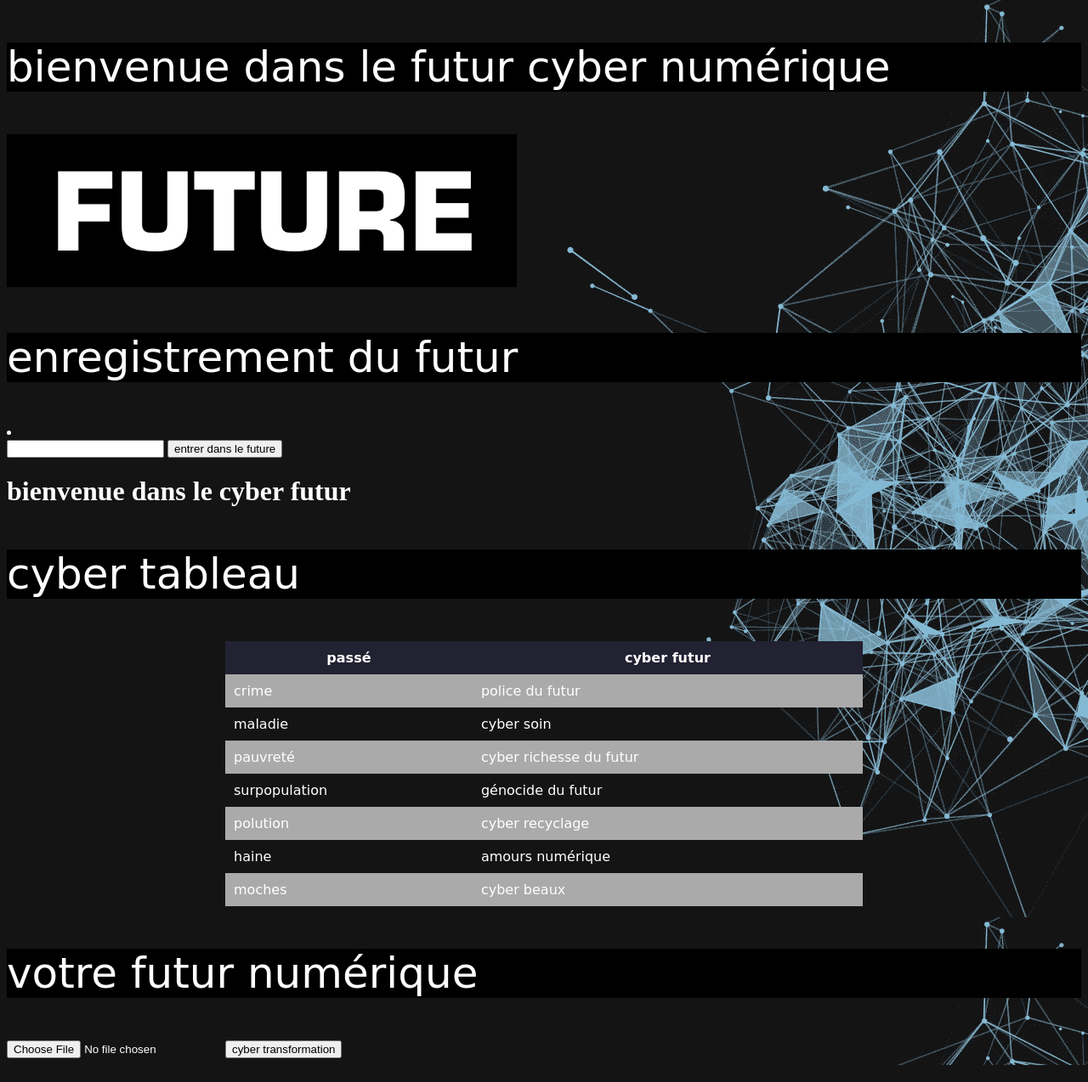
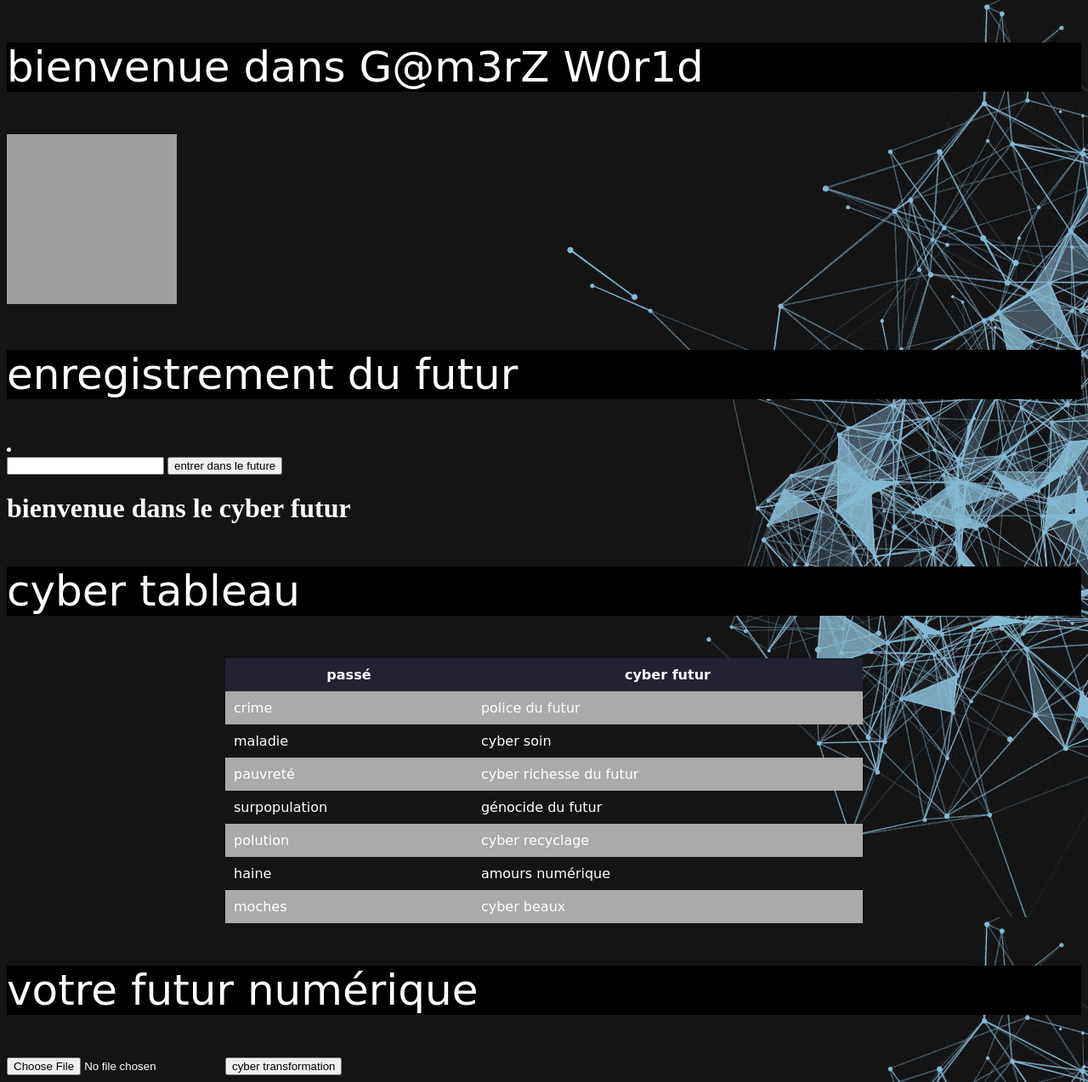
Before and after one commit to Xx-Pu55ySl4y3r-xX/Les-3-Mousquetaires, a Flask app: page / in a window 1280 px wide. Shown: the whole page at 85% size. Run offline with Flask 2, Linux system fonts and the light colour scheme; grey boxes are pictures that could not be loaded.

Commit message:
Update home.html

```diff
--- a/le FUTUR/templates/home.html
+++ b/le FUTUR/templates/home.html
@@ -7,8 +7,8 @@
         <script src = "{{ url_for('static',filename = 'upload.js') }}"></script>
     </head>
     <body>
-        <p>bienvenue dans le futur cyber numérique</p>
-        <img src = "{{ url_for('static',filename = 'gif du turfu.gif') }}" alt="tu n'est pas assez dans le futur" width="600" height="180" >
+        <p>bienvenue dans G@m3rZ W0r1d</p>
+        <img src = "{{ url_for('static',filename = 'image_acceuil.jpg') }}" alt="tu n'est pas un vrai G@m3rZ" width="200" height="200" >
         <p>enregistrement du futur</p>
 	    <li id="form">
 	        <form action="." method="POST">
```
